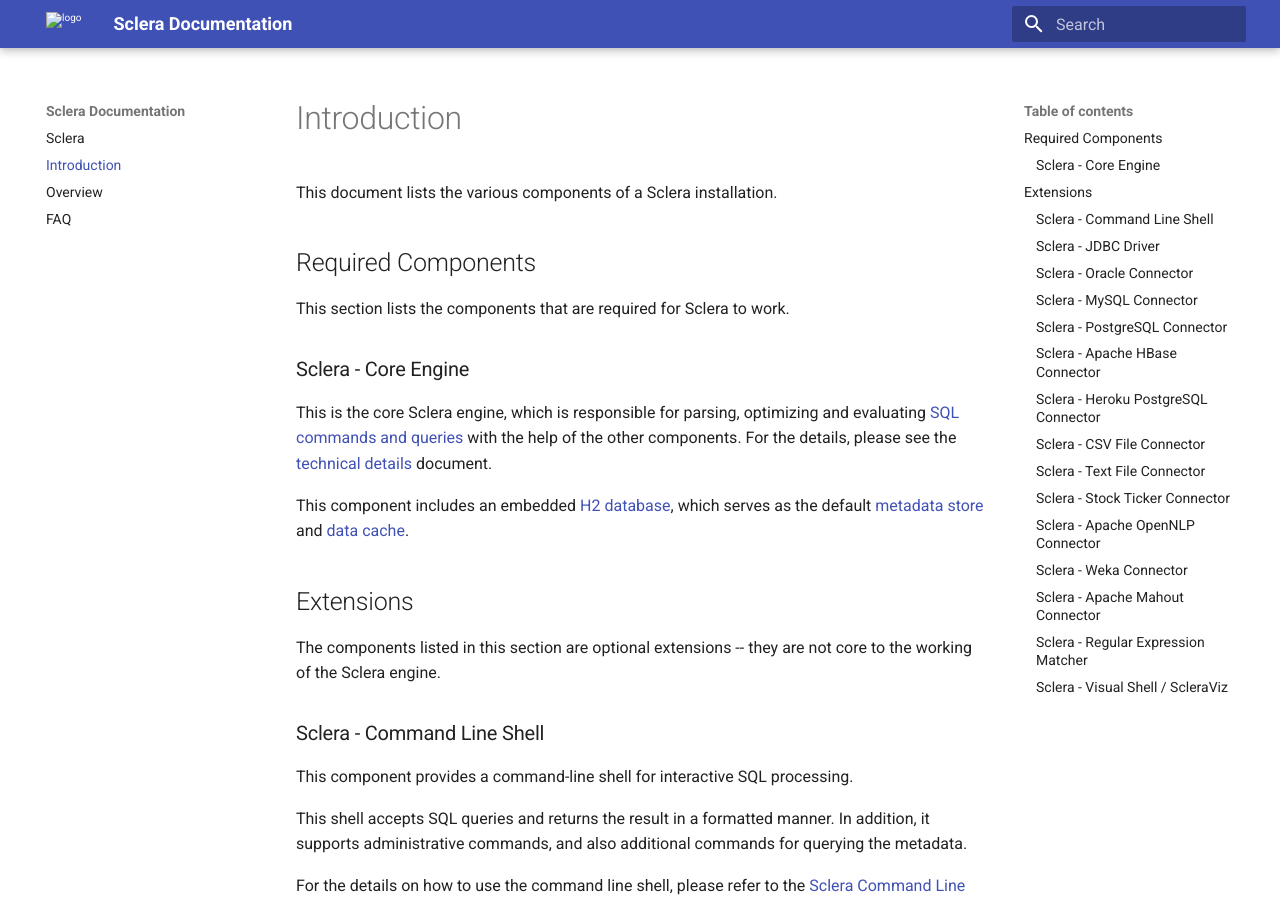
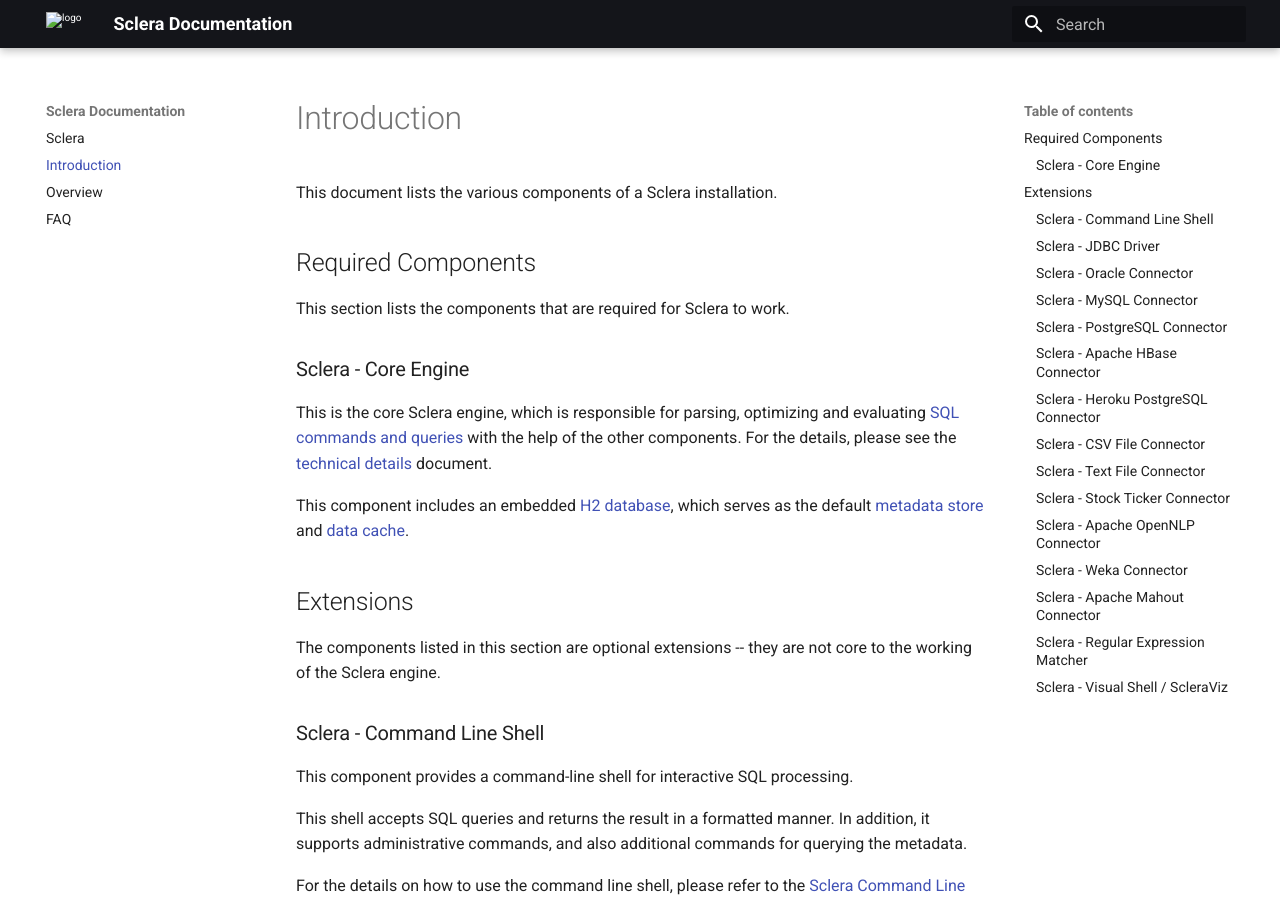
Before and after one commit to scleradb/scleradb.github.io, an MkDocs documentation site: the page built from docsrc/index.md, in a window 1280 px wide and 900 px high. Built offline with MkDocs 1.6.1 and Material for MkDocs 9.7.7, drawn with Linux system fonts in a browser that asks for light colours.

Commit message:
Changed the palette to black

```diff
--- a/mkdocs.yml
+++ b/mkdocs.yml
@@ -22,6 +22,9 @@
     name: "material"
     logo: "../images/sclera-logo-square.png"
     favicon: "../images/icons/favicon.ico"
+    palette:
+        primary: 'black'
+        accent: 'indigo'
 
 extra:
     social:
```
